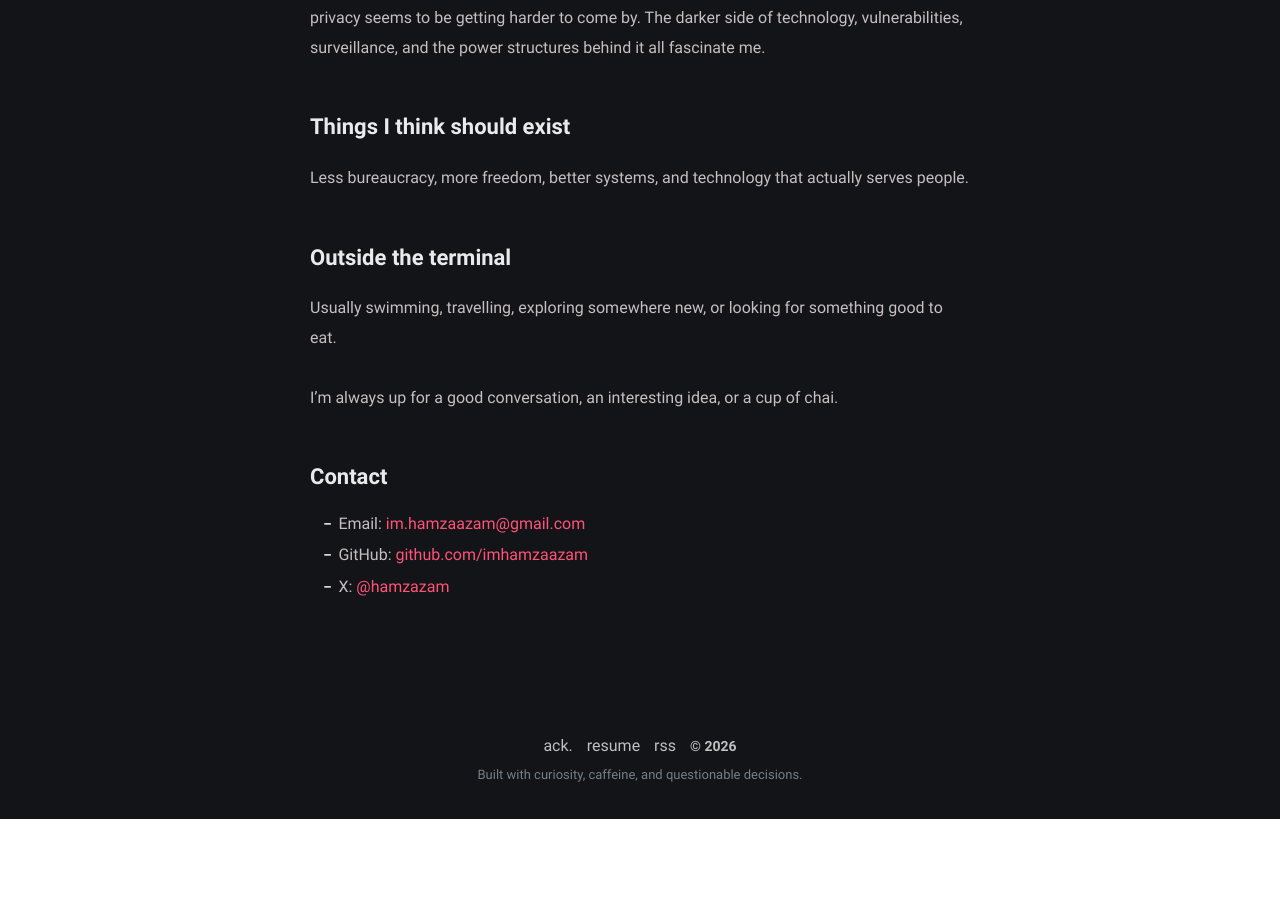
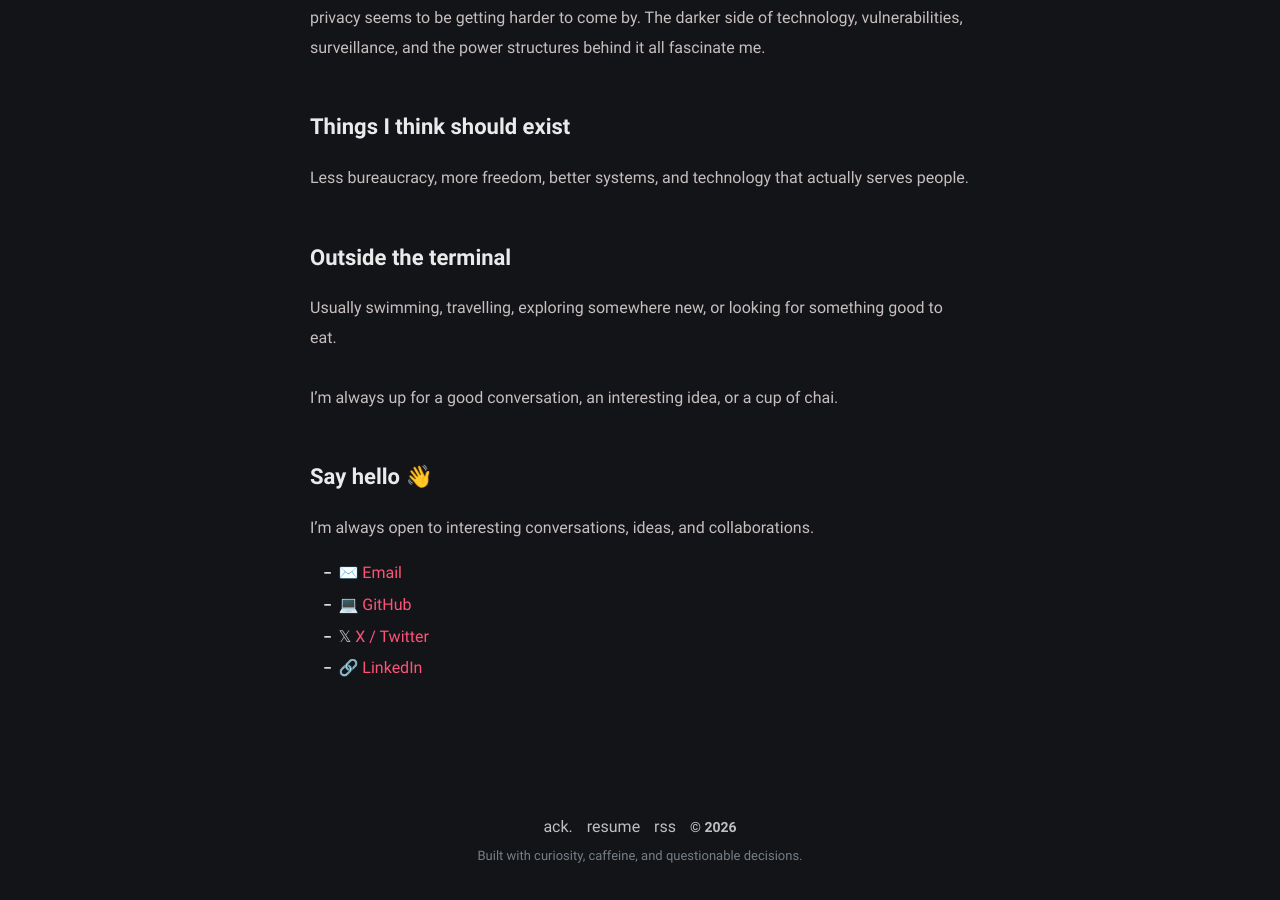
Before and after one commit to imhamzaazam/imhamzaazam.github.io, a Jekyll site: the page built from about.md, in a window 1280 px wide and 900 px high, scrolled down 859 px. Built offline with Jekyll 4.4.1, drawn with Linux system fonts in a browser that asks for light colours; before the commit the page ends 1678 px from its top, so only the background shows below that.

Commit message:
add about

```diff
--- a/about.md
+++ b/about.md
@@ -30,8 +30,11 @@ Usually swimming, travelling, exploring somewhere new, or looking for something
 
 I'm always up for a good conversation, an interesting idea, or a cup of chai.
 
-## Contact
+## Say hello 👋
 
-- Email: [im.hamzaazam@gmail.com](mailto:im.hamzaazam@gmail.com)
-- GitHub: [github.com/imhamzaazam](https://github.com/imhamzaazam)
-- X: [@hamzazam](https://x.com/hamzazam)
+I'm always open to interesting conversations, ideas, and collaborations.
+
+- ✉️ [Email](mailto:im.hamzaazam@gmail.com)
+- 💻 [GitHub](https://github.com/imhamzaazam)
+- 𝕏 [X / Twitter](https://x.com/hamzazam)
+- 🔗 [LinkedIn](https://linkedin.com/in/hamza-azam)
```
